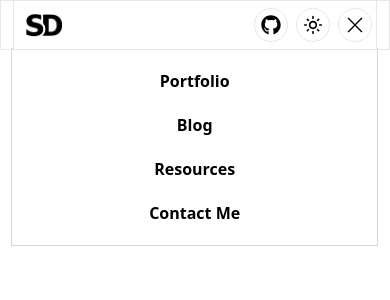
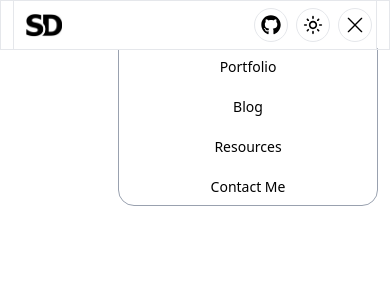
Before and after one commit to thecodejit/Codefolio, a React (Vite) app: page / in a window 390 px wide. Both pictures are taken after a click on the button 355 px from the left and 24 px from the top of the page. Shown: the top 300 px of the page. Built offline with nearby package versions, Linux system fonts and the light colour scheme.

Commit message:
Updated design of mobile drop down menu

```diff
--- a/src/components/Mobilemenu.jsx
+++ b/src/components/Mobilemenu.jsx
@@ -4,9 +4,9 @@ const Mobilemenu = ({ visible }) => {
   return (
     <>
       {visible && (
-        <div className="fixed right-3 border border-gray-300 h-vh sm:hidden w-[94%] top-12 z-20 bg-white">
+        <div className="fixed right-3 border border-gray-400 rounded-b-2xl h-vh sm:hidden w-2/3 top-12 z-20 bg-white">
           <div className="">
-            <ul className="flex flex-col gap-5 m-5 justify-around items-center font-bold">
+            <ul className="flex flex-col gap-5 m-2 justify-around items-center text-sm">
               <li>
                 <a href="#" target="_blank" rel="noopener noreferrer">
                   Portfolio
--- a/src/components/Navbar.jsx
+++ b/src/components/Navbar.jsx
@@ -60,9 +60,9 @@ const Navbar = () => {
                 onClick={toggler}
               >
                 {Open ? (
-                  <RxCross1 className="m-1.5 size-5 visible sm:hidden" />
+                  <RxCross1 className="m-1.5 size-5 sm:hidden" />
                 ) : (
-                  <RiMenu5Fill className="m-1.5 size-5 visible sm:hidden" />
+                  <RiMenu5Fill className="m-1.5 size-5 sm:hidden" />
                 )}
               </button>
             </div>
```
